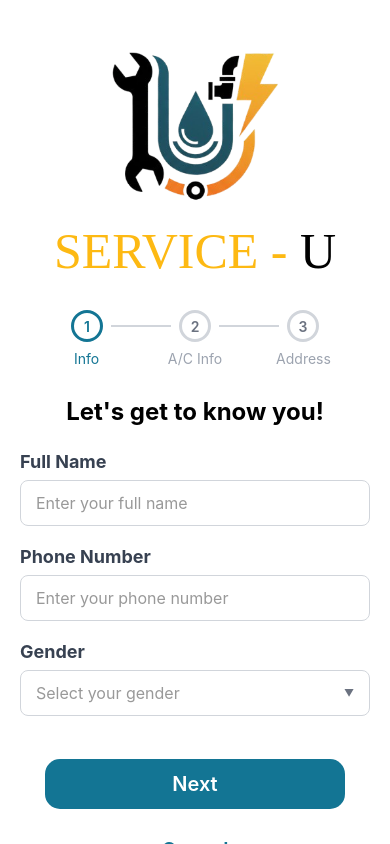
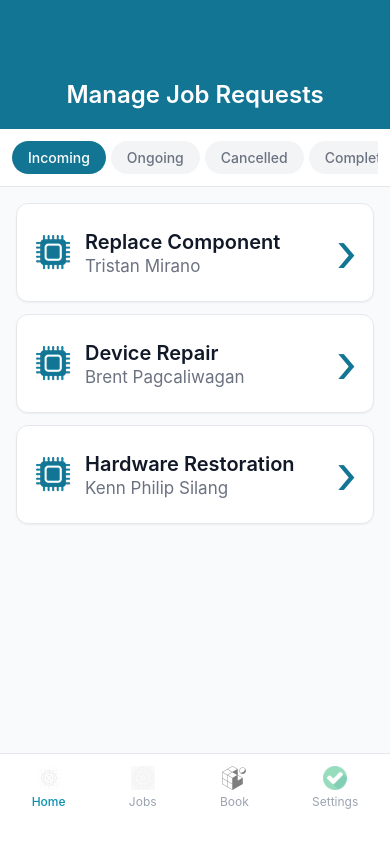
Before and after one commit to Emziee-e/ServiceU, a React Native app: screen /manageBookings in a window 390 px wide. Built offline with nearby package versions, Linux system fonts and the light colour scheme.

Commit message:
added manage bookings unfinished

```diff
--- a/StackNavigation.js
+++ b/StackNavigation.js
@@ -4,16 +4,20 @@ import { createNativeStackNavigator } from '@react-navigation/native-stack';
 import customerSignUp1 from './customerSignUp1';
 import customerSignUp2 from './customerSignUp2';
 import customerSignUp3 from './customerSignUp3';
+import ManageBookings from './manageBookings';
 
 
 const Stack = createNativeStackNavigator();
 
 const StackNavigation = () => {
   return (
-    <Stack.Navigator screenOptions={{ headerShown: false }}>
+    <Stack.Navigator screenOptions={{ headerShown: false }}
+      initialRouteName='manageBookings'
+    >
       <Stack.Screen name="customerSignUp" component={customerSignUp1} />
       <Stack.Screen name="customerSignUp2" component={customerSignUp2} />
       <Stack.Screen name="customerSignUp3" component={customerSignUp3} />
+      <Stack.Screen name="manageBookings" component={ManageBookings} />
     </Stack.Navigator>
   );
 };
--- /dev/null
+++ b/manageBookings.js
@@ -0,0 +1,257 @@
+import React, { useState } from 'react';
+import { View, Text, ScrollView, TouchableOpacity, StyleSheet, StatusBar, Image } from 'react-native';
+
+const ManageBookings = ({navigation}) => {
+  const [activeTab, setActiveTab] = useState('Incoming');
+  const [activeNav, setActiveNav] = useState('Jobs');
+
+  const NavButton = ({ imageSource, label, active }) => (
+  <TouchableOpacity style={styles.navButton}>
+    <Image
+      source={imageSource}
+      style={[styles.navIcon, active && styles.navIconActive]}
+    />
+    <Text style={[styles.navLabel, active && styles.navLabelActive]}>
+      {label}
+    </Text>
+  </TouchableOpacity>
+);
+
+  const jobs = {
+    Incoming: [
+      { id: 1, title: 'Replace Component', client: 'Tristan Mirano' },
+      { id: 2, title: 'Device Repair', client: 'Brent Pagcaliwagan' },
+      { id: 3, title: 'Hardware Restoration', client: 'Kenn Philip Silang' }
+    ],
+    Ongoing: [
+      { id: 4, title: 'System Upgrade', client: 'Maria Santos' },
+      { id: 5, title: 'Network Setup', client: 'John Doe' }
+    ],
+    Cancelled: [
+      { id: 6, title: 'Monitor Repair', client: 'Jane Smith' }
+    ],
+    Completed: [
+      { id: 7, title: 'Laptop Cleaning', client: 'Robert Chen' },
+      { id: 8, title: 'Data Recovery', client: 'Sarah Johnson' }
+    ]
+  };
+
+  const tabs = ['Incoming', 'Ongoing', 'Cancelled', 'Completed'];
+
+  const Icon = ({ name, color, size = 24 }) => (
+    <View style={[styles.iconPlaceholder, { width: size, height: size }]}>
+      <Text style={{ color, fontSize: size * 0.5 }}>
+        {name === 'wrench' ? '🔧' : name === 'home' ? '🏠' : name === 'users' ? '👥' : '⚙️'}
+      </Text>
+    </View>
+  );
+
+  return (
+    <View style={styles.container}>
+      <StatusBar barStyle="light-content" />
+
+      {/* Header */}
+      <View style={styles.header}>
+        <Text style={styles.headerTitle}>Manage Job Requests</Text>
+      </View>
+
+      {/* Tabs */}
+      <View style={styles.tabsContainer}>
+        <ScrollView horizontal showsHorizontalScrollIndicator={false}>
+          {tabs.map(tab => (
+            <TouchableOpacity
+              key={tab}
+              onPress={() => setActiveTab(tab)}
+              style={[
+                styles.tab,
+                activeTab === tab ? styles.tabActive : styles.tabInactive
+              ]}
+            >
+              <Text
+                style={[
+                  styles.tabText,
+                  activeTab === tab ? styles.tabTextActive : styles.tabTextInactive
+                ]}
+              >
+                {tab}
+              </Text>
+            </TouchableOpacity>
+          ))}
+        </ScrollView>
+      </View>
+
+      {/* Job List */}
+      <ScrollView style={styles.jobList}>
+        {jobs[activeTab].length > 0 ? (
+          jobs[activeTab].map(job => (
+            <TouchableOpacity key={job.id} style={styles.jobCard}>
+              <View style={styles.jobCardContent}>
+                <View style={styles.iconContainer}>
+                  <Image source={require('./assets/chip_1.png')} />
+                </View>
+                <View style={styles.jobInfo}>
+                  <Text style={styles.jobTitle}>{job.title}</Text>
+                  <Text style={styles.jobClient}>{job.client}</Text>
+                </View>
+              </View>
+              <Text style={styles.chevron}>›</Text>
+            </TouchableOpacity>
+          ))
+        ) : (
+          <View style={styles.emptyState}>
+            <Text style={styles.emptyText}>No {activeTab.toLowerCase()} jobs</Text>
+          </View>
+        )}
+      </ScrollView>
+
+      {/* Bottom Navigation */}
+      <View style={styles.bottomNav}>
+        <NavButton imageSource={require('./assets/splash-icon.png')} label="Home" active={true} />
+        <NavButton imageSource={require('./assets/icon.png')} label="Jobs" active={false} />
+        <NavButton imageSource={require('./assets/favicon.png')} label="Book" active={false} />
+        <NavButton imageSource={require('./assets/check.png')} label="Settings" active={false} />
+      </View>
+    </View>
+  );
+};
+
+const styles = StyleSheet.create({
+    container: {
+        flex: 1,
+        backgroundColor: '#f9fafb',
+    },
+    header: {
+        backgroundColor: '#137594',
+        paddingVertical: 20,
+        paddingTop: 80,
+        alignItems: 'center',
+        justifyContent: 'center',
+    },
+    headerTitle: {
+        fontSize: 24,
+        fontWeight: '600',
+        color: '#ffffff',
+    },
+    tabsContainer: {
+        backgroundColor: '#ffffff',
+        borderBottomWidth: 1,
+        borderBottomColor: '#e5e7eb',
+        paddingHorizontal: 12,
+        paddingVertical: 12,
+    },
+    tab: {
+        paddingHorizontal: 16,
+        paddingVertical: 8,
+        borderRadius: 20,
+        marginRight: 5,
+    },
+    tabActive: {
+        backgroundColor: '#137594',
+    },
+    tabInactive: {
+        backgroundColor: '#f3f4f6',
+    },
+    tabText: {
+        fontSize: 14,
+        fontWeight: '500',
+    },
+    tabTextActive: {
+        color: '#ffffff',
+    },
+    tabTextInactive: {
+        color: '#6b7280',
+    },
+    jobList: {
+        flex: 1,
+        paddingHorizontal: 16,
+        paddingTop: 16,
+    },
+    jobCard: {
+        backgroundColor: '#ffffff',
+        borderRadius: 12,
+        padding: 16,
+        marginBottom: 12,
+        flexDirection: 'row',
+        alignItems: 'center',
+        justifyContent: 'space-between',
+        shadowColor: '#000',
+        shadowOffset: { width: 0, height: 1 },
+        shadowOpacity: 0.05,
+        shadowRadius: 2,
+        elevation: 2,
+        borderWidth: 1,
+        borderColor: '#e5e7eb',
+    },
+    jobCardContent: {
+        flexDirection: 'row',
+        alignItems: 'center',
+        flex: 1,
+    },
+    iconContainer: {
+        width: 40,
+        height: 40,
+        borderRadius: 8,
+        alignItems: 'center',
+        justifyContent: 'center',
+        marginRight: 12,
+    },
+    jobInfo: {
+        flex: 1,
+    },
+    jobTitle: {
+        fontSize: 20,
+        fontWeight: '600',
+        color: '#111827',
+        marginBottom: 2,
+    },
+    jobClient: {
+        fontSize: 17,
+        color: '#6b7280',
+    },
+    chevron: {
+        fontSize: 54,
+        color: '#137594',
+        marginLeft: 8,
+    },
+    emptyState: {
+        alignItems: 'center',
+        justifyContent: 'center',
+        paddingVertical: 48,
+    },
+    emptyText: {
+        fontSize: 14,
+        color: '#9ca3af',
+    },
+    bottomNav: {
+        flexDirection: 'row',
+        justifyContent: 'space-around',
+        alignItems: 'center',
+        backgroundColor: '#fff',
+        paddingVertical: 12,
+        borderTopWidth: 1,
+        borderTopColor: '#e5e7eb',
+        paddingBottom: 35,
+    },
+    navButton: {
+        alignItems: 'center',
+        gap: 4,
+    },
+    navIcon: {
+        width: 24,
+        height: 24,
+        opacity: 0.5,
+    },
+    navIconActive: {
+        opacity: 1,
+    },
+    navLabel: {
+        fontSize: 12,
+        color: '#9ca3af',
+    },
+    navLabelActive: {
+        color: '#0891b2',
+        fontWeight: '500',
+    },
+    });
+
+export default ManageBookings;
```
Also changed, not shown: assets/chip_1.png (added).
